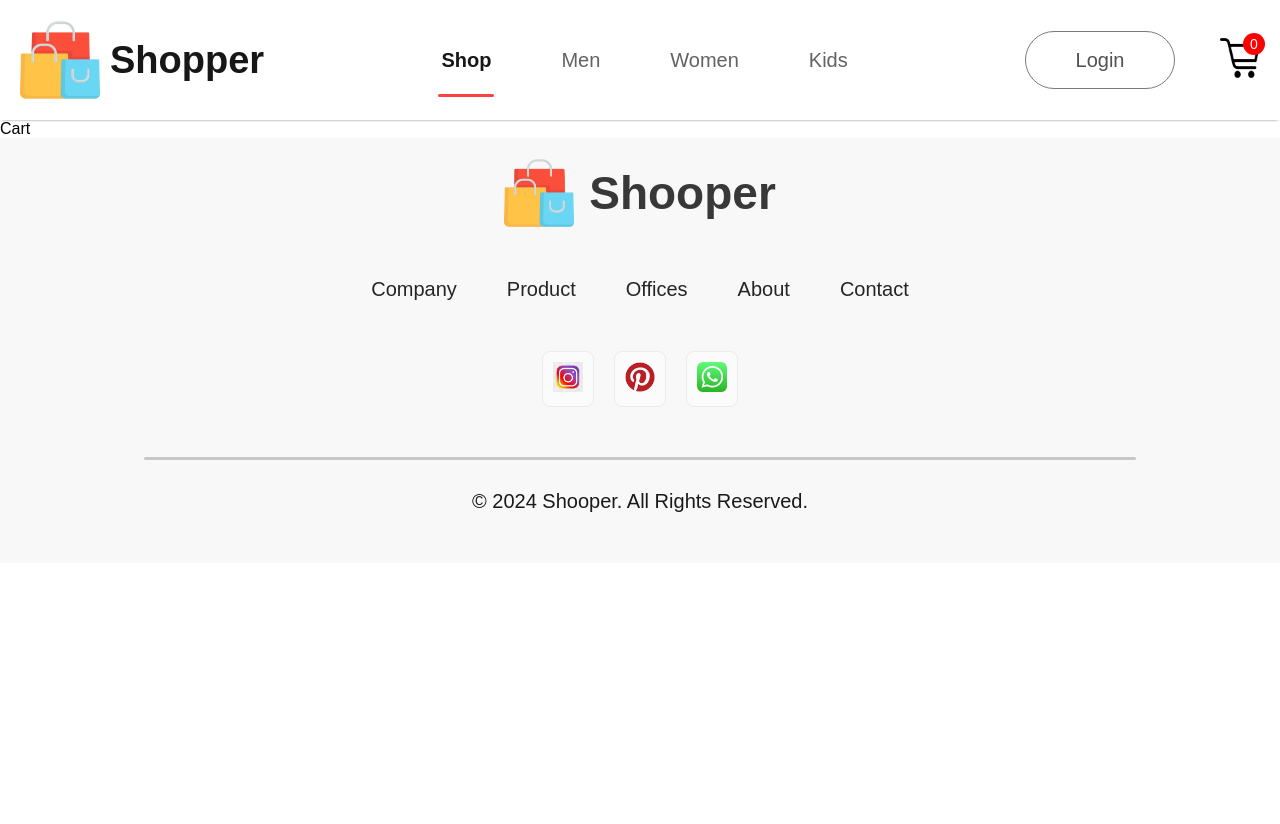
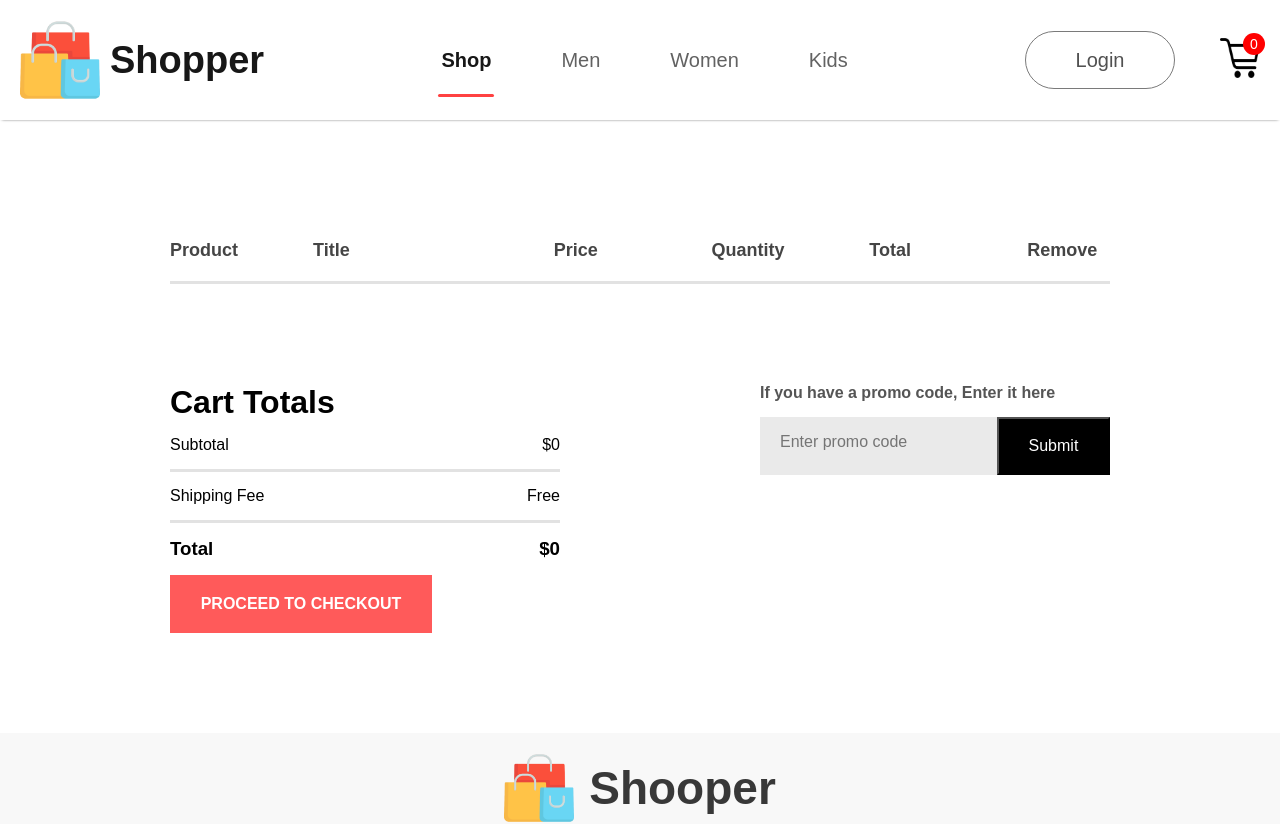
Before and after one commit to umalicyrus/Shopper, a React (Create React App) app: page /cart in a window 1280 px wide. Shown: the top 824 px of the page. Before the commit the page ends 800 px from the top, so only its background shows below. Built offline with nearby package versions, Linux system fonts and the light colour scheme.

Commit message:
Added cart functionality and UI enhancements

```diff
--- a/src/Components/Assets/all_product.js
+++ b/src/Components/Assets/all_product.js
@@ -1,5 +1,13 @@
 import p1_img from './p1_img.jpg';
 import p12_img from './p12_img.jpg';
+import p5_img from './p5_img.webp';
+import p6_img from './p6_img.png';
+import p7_img from './p7_img.jpg';
+import p8_img from './p8_img.jpg';
+import p9_img from './p9_img.webp';
+import p10_img from './p10_img.jpg';
+import p11_img from './p11_img.jpg';
+
 let all_product = [
   {
     id: 1,
@@ -17,5 +25,70 @@ let all_product = [
     new_price: 60.0,
     old_price: 70.5,
   },
+  {
+    id: 5,
+    category: 'women', // Lowercase category
+    name: 'Navy Striped Flutter Sleeve Peplum Blouse',
+    images: p5_img,
+    new_price: 50.0,
+    old_price: 80.50,
+},
+{
+    id: 6,
+    category: 'women', // Lowercase category
+    name: 'White Casual V-Neck Sando Top',
+    images: p6_img,
+    new_price: 85.0,
+    old_price: 120.50,
+},
+{
+    id: 7,
+    category: 'men', // Lowercase category
+    name: 'Black Graphic Print Crew Neck T-Shirt',
+    images: p7_img,
+    new_price: 60.0,
+    old_price: 100.50,
+},
+{
+    id: 8,
+    category: 'women', // Lowercase category
+    name: 'Pink Sleeveless Button-Up Shirt',
+    images: p8_img,
+    new_price: 60.0,
+    old_price: 100.50,
+},
+{
+    id: 9,
+    category: 'kids', // Lowercase category
+    name: 'Beige Ribbed Knit Sando',
+    images: p9_img,
+    new_price: 80.0,
+    old_price: 200.50,
+},
+{
+    id: 10,
+    category: 'men', // Lowercase category
+    name: 'Blue Striped Short Sleeve T-Shirt',
+    images: p10_img,
+    new_price: 80.0,
+    old_price: 200.50,
+},
+{
+    id: 11,
+    category: 'women', // Lowercase category
+    name: 'Gray Round Neck Ruffled Hem Blouse',
+    images: p11_img,
+    new_price: 180.0,
+    old_price: 200.50,
+},
+{
+    id: 12,
+    category: 'kids', // Lowercase category
+    name: 'Mint Green Off-Shoulder Summer Top',
+    images: p12_img,
+    new_price: 150.0,
+    old_price: 180.50,
+}
+
 ];
 export default all_product;
--- /dev/null
+++ b/src/Components/CartItem/CartItem.css
@@ -0,0 +1,95 @@
+.cartitems{
+    margin: 100px 170px;
+}
+.cartitems hr{
+    height: 3px;
+    background: #e2e2e2;
+    border: 0;
+}
+.cartitems-format-main{
+    display: grid;
+    grid-template-columns: 0.5fr 2fr 1fr 1fr 1fr 1fr;
+    align-items: center;
+    gap: 75px;
+    padding: 20px 0px;
+    color: #454545;
+    font-size: 18px;
+    font-weight: 600;
+}
+.cartitems-format{
+    font-size: 17px;
+    font-weight: 500;
+}
+.carticon-product-icon{
+    height: 62px;
+    width: 62px;
+}
+.cartitems-remove-icon{
+    width: 15px;
+    margin: 0px 40px;
+    cursor: pointer;
+}
+.cartitems-quantity{
+    width: 64px;
+    height: 50px;
+    border: 2px solid #ebebeb;
+    background: #fff;
+}
+.cartitems-down{
+     display: flex;
+     margin: 100px 0px;
+ }
+ .cartitems-total{
+    flex:1;
+    margin-right:200px;
+    flex-direction:column;
+    gap: 40px;
+ }
+ .cartitems-total-item{
+     display: flex;
+     justify-content: space-between;
+     padding: 15px 0px;
+ }
+ .cartitems-total button{
+    width: 262px;
+    height: 58px;
+    outline:none;
+    border:none;
+    background: #ff5a5a;
+    color: #fff;
+    font-size:16px;
+    font-weight: 600;
+    cursor: pointer;
+ }
+ .cartitems-promocode{
+    font-size: 16px;
+    font-weight: 600;
+ }
+ .cartitems-promocode p{
+    color:#555;
+ }
+ .cartitems-promobox{
+    display: flex;
+    width: 350px;
+    margin-top: 15px;
+    padding-left: 20px;
+    height: 58px;
+    background: #eaeaea;
+ }
+ .cartitems-promocode input{
+    display: flex;
+    border: none;
+    outline: none;
+    background: transparent;
+    font-size: 16px;
+    width: 330px;
+    height: 50px;
+ }
+ .cartitems-promocode button{
+    width: 170px;
+    height: 58px;
+    font-size: 16px;
+    background: black;
+    color: white;
+    cursor: pointer;
+ }
--- /dev/null
+++ b/src/Components/CartItem/CartItem.jsx
@@ -0,0 +1,72 @@
+import React from 'react'
+import './CartItem.css'
+import { ShopContext } from '../../Context/ShopContext'
+import { useContext } from 'react'
+import remove_icon from '../../Components/Assets/remove_icon.png'
+
+const CartItem = () => {
+  const {all_product, cartItems, addToCart, removeFromCart,getTotalCartAmount} =useContext(ShopContext)
+
+  return (
+    <div className="cartitems">
+        <div className="cartitems-format-main">
+            <p>Product</p>
+            <p>Title</p>
+            <p>Price</p>
+            <p>Quantity</p>
+            <p>Total</p>
+            <p>Remove</p>
+        </div>
+        <hr />
+    {all_product.map((e)=>{
+        if(cartItems[e.id]>0){
+            return(
+            <div>
+            <div className="cartitems-format cartitems-format-main">
+                <img className="carticon-product-icon" src={e.image} alt=""/>
+                <p>{e.name}</p>
+                <p>${e.new_price}</p>
+                <button className='cartitems-quantity'>{cartItems[e.id]}</button>
+                <p>${e.new_price*cartItems[e.id]}</p>
+                <img className="cartitems-remove-icon" src={remove_icon}  onClick={()=>{removeFromCart(e.id)}} alt="" />
+            </div>
+            <hr />
+        </div>
+            )
+        }
+        return null;
+    })}
+        <div className="cartitems-down">
+            <div className="cartitems-total">
+                <h1>Cart Totals</h1>
+                <div>
+                    <div className="cartitems-total-item">
+                        <p>Subtotal</p>
+                        <p>${getTotalCartAmount()}</p>
+                    </div>
+                    <hr />
+                    <div className="cartitems-total-item">
+                        <p>Shipping Fee</p>
+                        <p>Free</p>
+                    </div>
+                    <hr />
+                    <div className="cartitems-total-item">
+                        <h3>Total</h3>
+                        <h3>${getTotalCartAmount()}</h3>
+                    </div>
+                </div>
+                <button>PROCEED TO CHECKOUT</button>
+            </div>
+            <div className="cartitems-promocode">
+                <p>If you have a promo code, Enter it here</p>
+                <div className="cartitems-promobox">
+                    <input type="text" placeholder='Enter promo code' />
+                    <button>Submit</button>
+                </div>
+            </div>
+        </div>
+    </div>
+  )
+}
+
+export default CartItem
--- a/src/Components/Navbar/Navbar.jsx
+++ b/src/Components/Navbar/Navbar.jsx
@@ -4,10 +4,12 @@ import './Navbar.css';
 
 import logo from '../Assets/logo.png';
 import cart_icon from '../Assets/cart_icon.png';
+import { ShopContext } from '../../Context/ShopContext';
 
 export const Navbar = () => {
   const [menu, setMenu] = React.useState('shop');
   const [isMenuOpen, setIsMenuOpen] = React.useState(false);
+  const {getTotalCartItems} = React.useContext(ShopContext);
 
   const handleToggle = () => {
     setIsMenuOpen(!isMenuOpen);
@@ -71,7 +73,7 @@ export const Navbar = () => {
           <Link to="/cart">
             <img src={cart_icon} className="cart-icon" alt="Cart" />
           </Link>
-          <div className="nav-cart-count">0</div>
+          <div className="nav-cart-count">{getTotalCartItems()}</div>
         </div>
       </div>
     </div>
--- a/src/Components/ProductDisplay/ProductDisplay.jsx
+++ b/src/Components/ProductDisplay/ProductDisplay.jsx
@@ -1,9 +1,11 @@
-import React from 'react';
+import React, { useContext } from 'react';
 import './ProductDisplay.css';
 import star_icon from '../Assets/star_icon.jfif';
+import { ShopContext } from '../../Context/ShopContext';
 
 const ProductDisplay = (props) => {
     const { product } = props;
+    const {addToCart} = useContext(ShopContext);
 
     return (
         <div className='productdisplay'>
@@ -45,7 +47,7 @@ const ProductDisplay = (props) => {
                         <div>XXL</div>
                     </div>
                 </div>
-                <button>ADD TO CART</button>
+                <button onClick={() => addToCart(product.id)}>ADD TO CART</button>
                 <p className="productdisplay-right-category"><span>Category:</span> Men, Jackets</p>
                 <p className="productdisplay-right-category"><span>Tags:</span> Modern, Latest</p>
             </div>
--- a/src/Context/ShopContext.jsx
+++ b/src/Context/ShopContext.jsx
@@ -1,10 +1,46 @@
-import React, { createContext } from "react";
+import React, { createContext, useState } from "react";
 import all_product from "../Components/Assets/all_product";
 
 export const ShopContext = React.createContext(null);
+const getDefaultCart = () => {
+    let cart = {};
+    for (let index = 0; index < all_product.length + 1; index++) {
+        cart[index] = 0;
+        }
+        return cart;
+    }
 
 const ShopContextProvider = (props) => {
-    const contextValue = { all_product };
+    const [cartItems, setCartItems] = useState(getDefaultCart());
+
+    const addToCart = (itemId) =>{
+        setCartItems((prev)=>({ ...prev, [itemId]: prev[itemId] + 1 }));
+    }
+
+    const removeFromCart= (itemId) =>{
+        setCartItems((prev)=>({ ...prev, [itemId]: prev[itemId] - 1 }));
+    }
+
+    const getTotalCartAmount = () => {
+        let totalAmount = 0;
+        for (const item in cartItems) {
+            if (cartItems[item] > 0) {
+                let itemInfo = all_product.find((product) => product.id === Number(item));
+                totalAmount += cartItems[item] * itemInfo.new_price;
+            }
+        }
+        return totalAmount;
+    }
+    const getTotalCartItems = () => {
+        let totalItems = 0;
+        for (const item in cartItems) {
+            if (cartItems[item] > 0) {
+                totalItems += cartItems[item];
+            }
+        }
+        return totalItems;
+    }
+    const contextValue = { all_product, cartItems, addToCart, removeFromCart, getTotalCartAmount, getTotalCartItems};
 
     return (
         <ShopContext.Provider value={contextValue}>
--- a/src/Pages/Cart.jsx
+++ b/src/Pages/Cart.jsx
@@ -1,8 +1,12 @@
 import React from 'react'
+import CartItem from '../Components/CartItem/CartItem'
+
 
 export const Cart = () => {
   return (
-    <div>Cart</div>
+    <div>
+      <CartItem/>
+    </div>
   )
 }
 export default Cart
```
Also changed, not shown: src/Components/Assets/new_collection.js (+18 -18 lines), src/Components/Assets/remove_icon.png (added).
